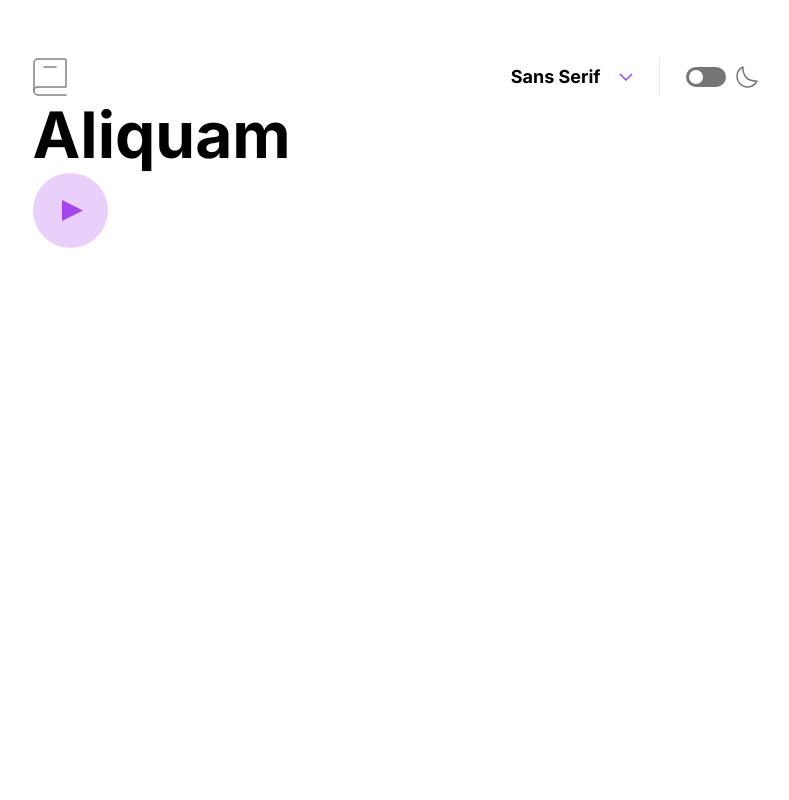
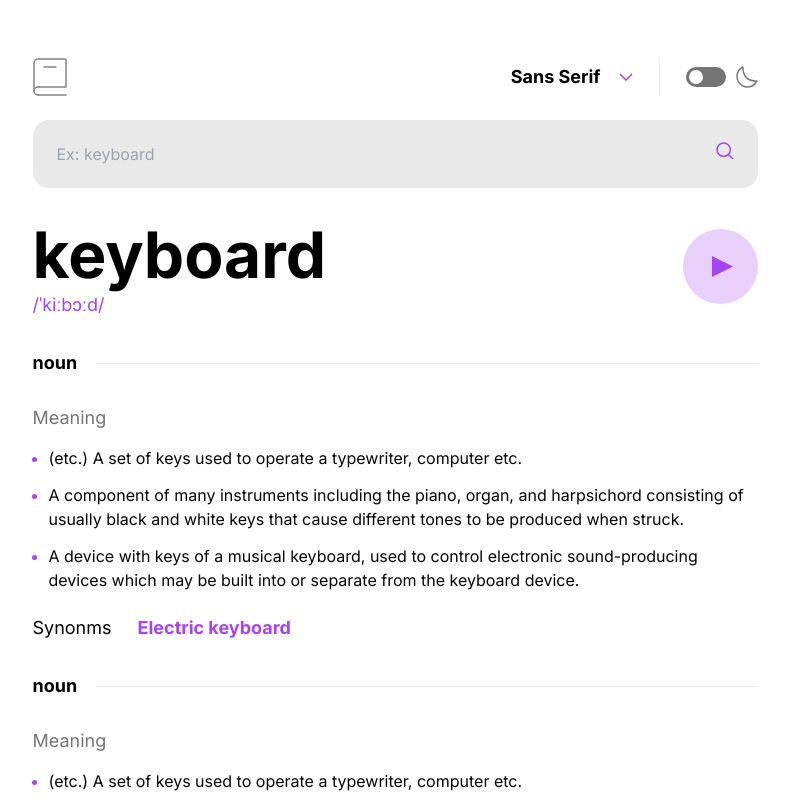
Before and after one commit to hasiciburak/dictionary-app, a React (Create React App) app: page / in a window 1280 px wide. Shown: the top 800 px of the page, without its empty margins (245-1034 px from the left). Built offline with nearby package versions, Linux system fonts and the light colour scheme.

Commit message:
Definition areas added.

```diff
--- a/src/App.js
+++ b/src/App.js
@@ -1,14 +1,16 @@
 import { useEffect, useState } from 'react'
 import './App.scss'
 import Play from './components/icons/Play'
-import ModeSwitch from './components/shared/ModeSwitch'
+import Navigation from './components/layout/Navigation'
 import Header from './components/layout/Header'
+import MeaningArea from './components/layout/MeaningArea'
 
 function App() {
   const [mode, setMode] = useState()
   const [buttonContent, setButtonContent] = useState('Sans Serif')
+  const [fontClass, setFontClass] = useState(buttonContent)
 
-  const fontClass =
+  const font =
     buttonContent === 'Sans Serif'
       ? 'font-inter'
       : buttonContent === 'Serif'
@@ -16,6 +18,10 @@ function App() {
       : buttonContent === 'Mono'
       ? 'font-inconsolata'
       : ''
+
+  useEffect(() => {
+    setFontClass(font)
+  }, [buttonContent])
 
   useEffect(() => {
     window.matchMedia('(prefers-color-scheme: dark)').addEventListener('change', (event) => {
@@ -27,9 +33,17 @@ function App() {
 
   return (
     <div className={`App ${fontClass}`}>
-      <Header buttonContent={buttonContent} setButtonContent={setButtonContent} fontClass={fontClass} />
-      <h1 className={`font-bold ${fontClass}`}>Aliquam</h1>
-      <Play />
+      <Navigation
+        buttonContent={buttonContent}
+        setButtonContent={setButtonContent}
+        fontClass={fontClass}
+        mode={mode}
+        setMode={setMode}
+      />
+      <Header fontClass={fontClass} />
+      <MeaningArea fontClass={fontClass} />
+      <MeaningArea fontClass={fontClass} />
+
       {/* IF THERE IS NO DEFINITION PROVIDED */}
       {/* <NoDefinition /> */}
     </div>
--- /dev/null
+++ b/src/components/icons/Search/index.js
@@ -0,0 +1,18 @@
+import React from 'react'
+
+const Search = () => {
+  return (
+    <svg xmlns="http://www.w3.org/2000/svg" width="18" height="18" viewBox="0 0 18 18">
+      <path
+        fill="none"
+        stroke="#A445ED"
+        stroke-linecap="round"
+        stroke-linejoin="round"
+        stroke-width="1.5"
+        d="m12.663 12.663 3.887 3.887M1 7.664a6.665 6.665 0 1 0 13.33 0 6.665 6.665 0 0 0-13.33 0Z"
+      />
+    </svg>
+  )
+}
+
+export default Search
--- a/src/components/layout/Header/index.js
+++ b/src/components/layout/Header/index.js
@@ -1,17 +1,24 @@
 import React from 'react'
-import ModeSwitch from '../../shared/ModeSwitch'
-import FontDropdown from '../../shared/FontDropdown'
-import bookIcon from '../../../assets/images/logo.svg'
-const Header = ({ buttonContent, setButtonContent, fontClass }) => {
+import Play from '../../icons/Play'
+import SearchBar from '../../shared/SearchBar'
+
+const Header = ({ fontClass }) => {
   return (
-    <div className="flex justify-between">
-      <img src={bookIcon} alt="Dictionary Book Icon" />
-      <div className="flex items-center gap-[26px]">
-        <FontDropdown buttonContent={buttonContent} setButtonContent={setButtonContent} fontClass={fontClass} />
-        <span className="w-[1px] h-full bg-custom-gray-2"></span>
-        <ModeSwitch />
+    <>
+      <SearchBar classes="mt-[24px]" />
+      <div
+        className={`flex justify-between items-center mt-[28px]
+    `}
+      >
+        <div>
+          <h1 className={`${fontClass} font-bold`}>keyboard</h1>
+          <p className={`${fontClass} text-dark-orchid`}>/ˈkiːbɔːd/</p>
+        </div>
+        <div>
+          <Play />
+        </div>
       </div>
-    </div>
+    </>
   )
 }
 
--- a/src/components/layout/MeaningArea/index.js
+++ b/src/components/layout/MeaningArea/index.js
@@ -1,7 +1,42 @@
 import React from 'react'
 
-const MeaningArea = () => {
-  return <div></div>
+const MeaningArea = ({ fontClass }) => {
+  return (
+    <div className="">
+      <div className="flex flex-row w-full items-center gap-[19px] mt-[34px]">
+        <p className={`${fontClass} font-bold`}>noun</p>
+        <div className="w-full align-middle">
+          <div className="self-stretch h-[1px] bg-custom-gray-2 w-full"></div>
+        </div>
+      </div>
+      <div className="mt-[31px]">
+        <p className={`${fontClass} text-custom-gray`}> Meaning</p>
+        <ul className={`list-disc list-outside ms-4 mt-[16px] ${fontClass}`}>
+          <li className="text-dark-orchid mt-[13px]">
+            <span className={`text-custom-black ${fontClass}`}>
+              (etc.) A set of keys used to operate a typewriter, computer etc.
+            </span>
+          </li>
+          <li className="text-dark-orchid mt-[13px]">
+            <span className={`text-custom-black ${fontClass}`}>
+              A component of many instruments including the piano, organ, and harpsichord consisting of usually black
+              and white keys that cause different tones to be produced when struck.
+            </span>
+          </li>
+          <li className="text-dark-orchid mt-[13px]">
+            <span className={`text-custom-black ${fontClass}`}>
+              A device with keys of a musical keyboard, used to control electronic sound-producing devices which may be
+              built into or separate from the keyboard device.
+            </span>
+          </li>
+        </ul>
+      </div>
+      <div className="flex flex-row gap-[26px] mt-[24px]">
+        <p className={`${fontClass}`}>Synonms</p>
+        <p className={`${fontClass} text-dark-orchid font-bold`}>Electric keyboard</p>
+      </div>
+    </div>
+  )
 }
 
 export default MeaningArea
--- /dev/null
+++ b/src/components/layout/Navigation/index.js
@@ -0,0 +1,18 @@
+import React from 'react'
+import ModeSwitch from '../../shared/ModeSwitch'
+import FontDropdown from '../../shared/FontDropdown'
+import bookIcon from '../../../assets/images/logo.svg'
+const Navigation = ({ buttonContent, setButtonContent, fontClass, mode, setMode }) => {
+  return (
+    <div className="flex justify-between">
+      <img src={bookIcon} alt="Dictionary Book Icon" />
+      <div className="flex items-center gap-[26px]">
+        <FontDropdown buttonContent={buttonContent} setButtonContent={setButtonContent} fontClass={fontClass} />
+        <span className="w-[1px] h-full bg-custom-gray-2"></span>
+        <ModeSwitch mode={mode} />
+      </div>
+    </div>
+  )
+}
+
+export default Navigation
--- a/src/components/shared/SearchBar/index.js
+++ b/src/components/shared/SearchBar/index.js
@@ -1,7 +1,16 @@
 import React from 'react'
+import Search from '../../icons/Search'
 
-const SearchBar = () => {
-  return <div>SearchBar</div>
+const SearchBar = ({ classes }) => {
+  return (
+    <div className={`${classes} flex justify-between bg-custom-gray-2 px-[24px] py-[22px] rounded-2xl`}>
+      <input
+        className="bg-custom-gray-2 focus-visible:border-0 focus-visible:outline-none "
+        placeholder="Ex: keyboard"
+      />
+      <Search />
+    </div>
+  )
 }
 
 export default SearchBar
--- a/src/index.scss
+++ b/src/index.scss
@@ -44,4 +44,9 @@
       @apply fill-white;
     }
   }
+  .custom-search-input,
+  .custom-search-input:focus,
+  .custom-search-input:focus-visible {
+    @apply shadow-none ring-0 border-0;
+  }
 }
```
